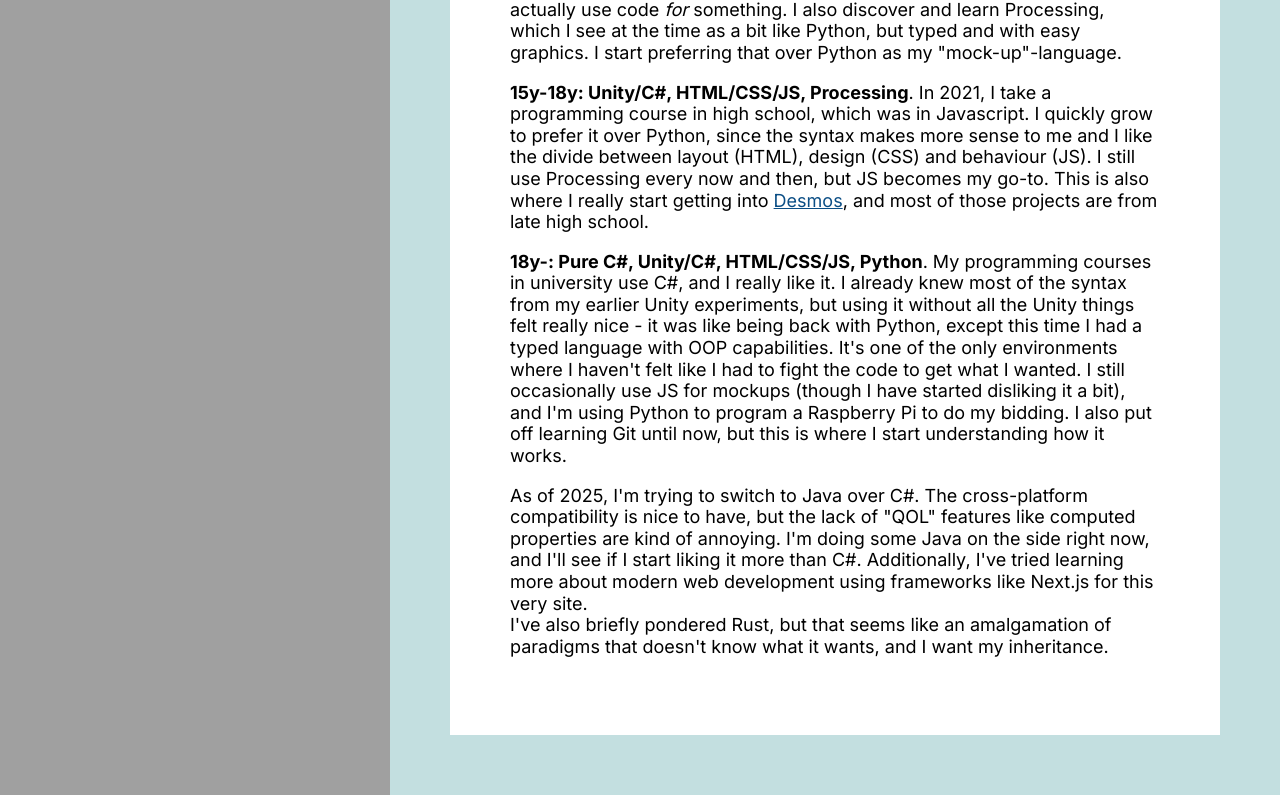
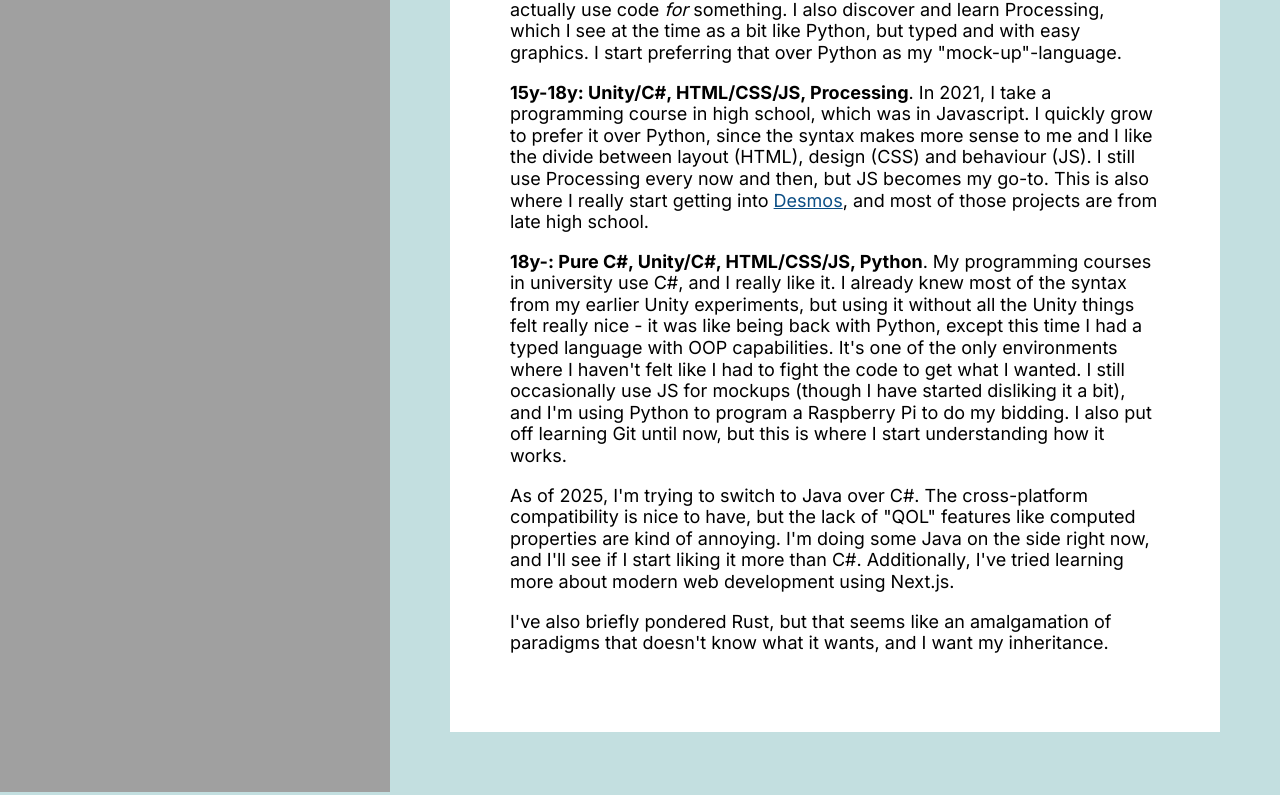
Before and after one commit to k-henr/k-henr.github.io, a Next.js app: page /programming in a window 1280 px wide. Shown: the part 1264-2059 px from the top of the page. Built offline with nearby package versions, Linux system fonts and the light colour scheme; a web font is replaced by a local one.

Commit message:
Changed wording

```diff
--- a/app/programming/page.tsx
+++ b/app/programming/page.tsx
@@ -111,8 +111,9 @@ export default function Page() {
                     annoying. I'm doing some Java on the side right now, and
                     I'll see if I start liking it more than C#. Additionally,
                     I've tried learning more about modern web development using
-                    frameworks like Next.js for this very site.
-                    <br />
+                    Next.js.
+                </p>
+                <p>
                     I've also briefly pondered Rust, but that seems like an
                     amalgamation of paradigms that doesn't know what it wants,
                     and I want my inheritance.
```
